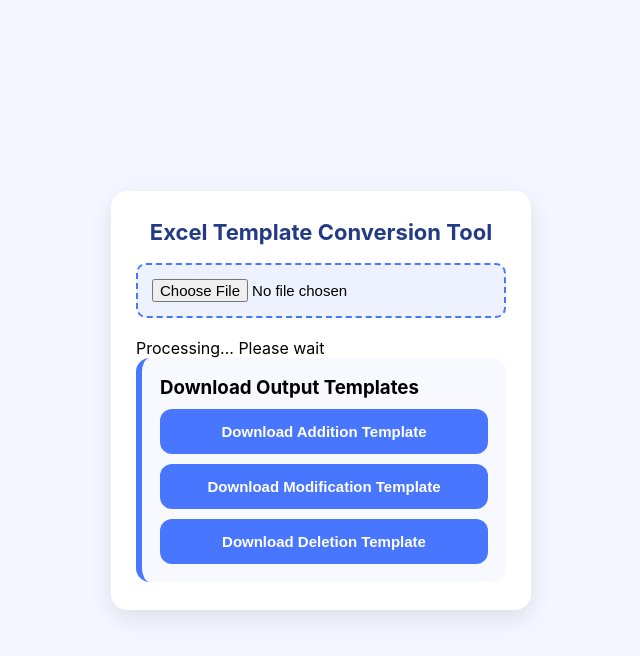
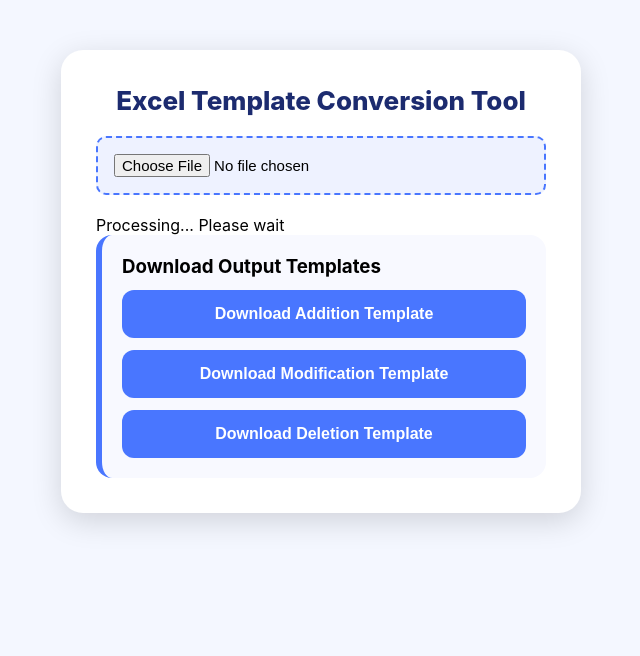
Before and after one commit to rohittt-1505/excel-automation, a plain HTML site: page index.html in a window 1280 px wide. Shown: the whole page, without its empty margins (319-959 px from the left). Drawn offline with Linux system fonts and the light colour scheme.

Commit message:
Update style.css

```diff
--- a/style.css
+++ b/style.css
@@ -1,49 +1,52 @@
 /* RESET */
-*{
+* {
     margin: 0;
     padding: 0;
     box-sizing: border-box;
 }
 
-/* FULL SCREEN CENTER (Laptop + Mobile) */
-body{
+body {
     background: #f4f7ff;
     font-family: "Inter", sans-serif;
 
-    height: 100vh;
-    width: 100vw;
+    width: 100%;
+    min-height: 100vh;
 
     display: flex;
     justify-content: center;
-    align-items: center;
+    align-items: flex-start;
 
-    overflow: hidden;      /* NO SCROLL */
-    padding: 20px;         /* mobile safe padding */
+    padding: 30px 16px;
 }
 
-/* CARD LIKE LOGIN FORM */
-.container{
+/* MAIN CARD */
+.container {
+    background: #ffffff;
+    padding: 30px 26px;
+
     width: 100%;
-    max-width: 420px;      /* LIKE LOGIN CARD SIZE */
-    background: #ffffff;
-    padding: 28px 25px;
-    border-radius: 16px;
-    box-shadow: 0 8px 25px rgba(0,0,0,0.10);
+    max-width: 470px;        /* LAPTOP & MOBILE WIDE */
+    min-width: 330px;        /* iPhone me chhota nahi hoga */
+
+    border-radius: 22px;
+    box-shadow: 0 8px 30px rgba(0,0,0,0.15);
+
+    margin-top: 20px;
 }
 
 /* TITLE */
-h2{
+h2 {
     text-align: center;
-    font-size: 22px;
-    font-weight: 700;
-    color: #233b86;
-    margin-bottom: 18px;
+    font-size: 24px;
+    font-weight: 800;
+    margin-bottom: 20px;
+    color: #1c2b6f;
 }
 
 /* FILE INPUT */
-#fileInput{
+#fileInput {
     width: 100%;
-    padding: 14px;
+    padding: 16px;
     border-radius: 10px;
     border: 2px dashed #4976ff;
     background: #eef2ff;
@@ -52,34 +55,53 @@ h2{
 }
 
 /* BOX */
-.box{
+.box {
     background: #f8f9ff;
-    padding: 18px;
-    border-radius: 14px;
+    padding: 20px;
+    border-radius: 16px;
     border-left: 6px solid #4976ff;
 }
 
-/* BUTTON */
-button{
+/* BUTTONS */
+button {
     width: 100%;
-    padding: 14px;
-    margin-top: 10px;
+    padding: 15px;
+    margin-top: 12px;
     background: #4976ff;
     color: white;
     border: none;
     border-radius: 12px;
-    font-size: 15px;
+    font-size: 16px;
     font-weight: 600;
 }
 
-/* MOBILE RESPONSIVE */
-@media (max-width: 480px){
-    .container{
-        max-width: 90%;     /* PERFECT MOBILE FORM SIZE */
-        padding: 22px;
+/* MOBILE BOOST */
+@media(max-width: 480px) {
+
+    .container {
+        max-width: 95%;      /* MOBILE ME FULLER */
+        min-width: 95%;      /* SMALL SCREEN ME CARD CHHOTA NAHO */
+        padding: 24px 20px;
     }
 
-    h2{
-        font-size: 20px;
+    h2 {
+        font-size: 22px;
+    }
+
+    button {
+        padding: 14px;
+        font-size: 15px;
     }
 }
+
+/* LAPTOP BOOST */
+@media(min-width: 1024px) {
+    .container {
+        max-width: 520px;     /* LAPTOP PAR THODA BADA */
+        padding: 35px;
+    }
+
+    h2 {
+        font-size: 26px;
+    }
+}
```
